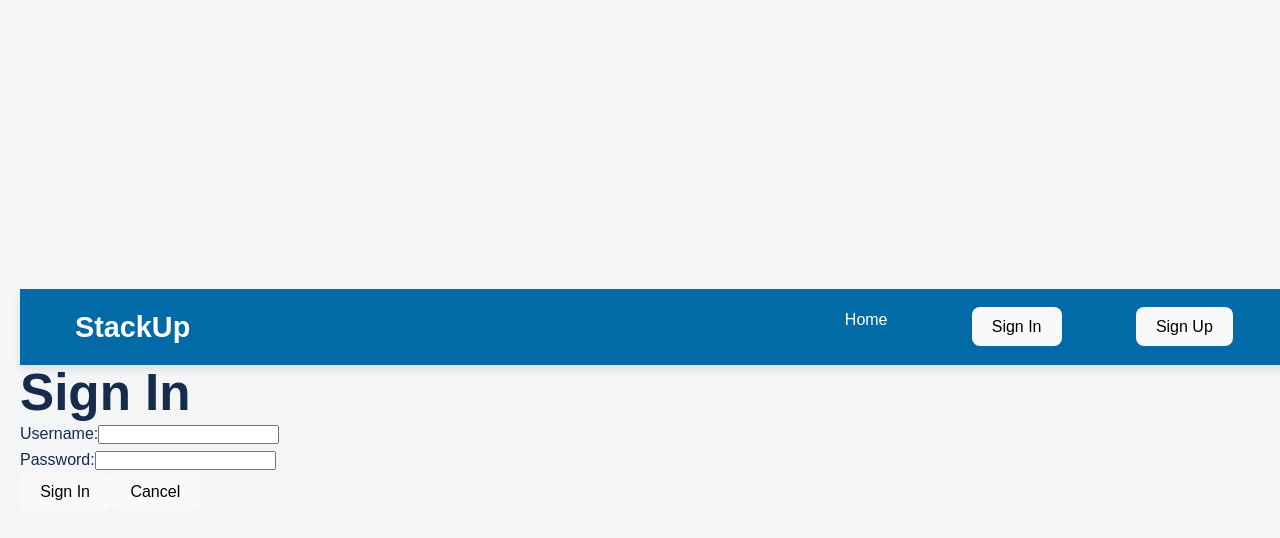
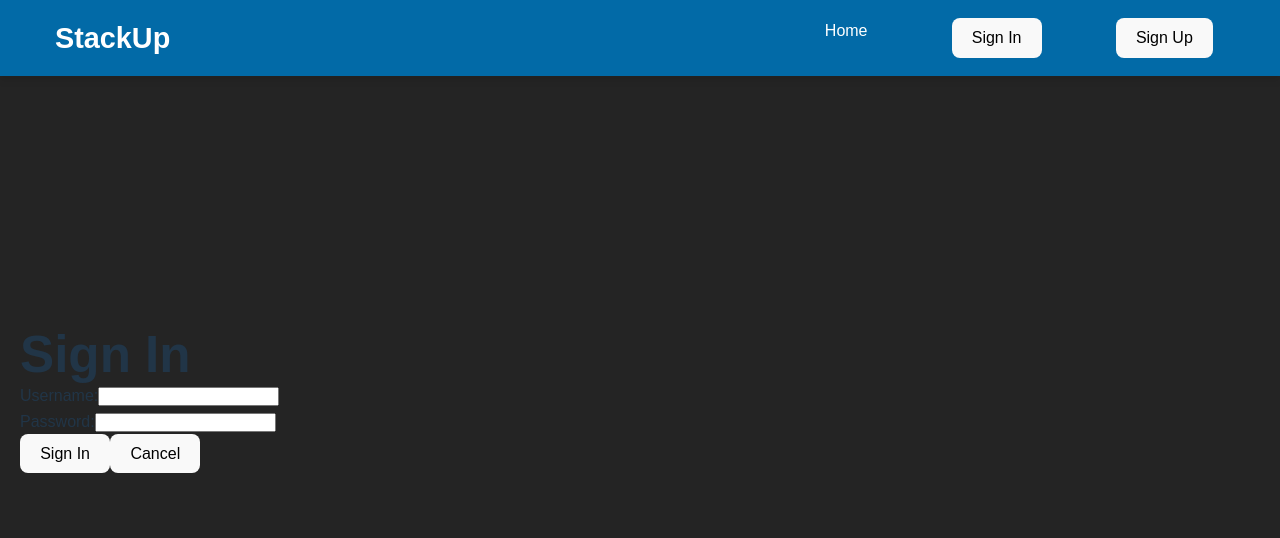
Before and after one commit to Sage-Nwanne/StackUp-frontend, a React (Vite) app: page /sign-in in a window 1280 px wide. Shown: the top 538 px of the page. Built offline with nearby package versions, Linux system fonts and the light colour scheme; no server answers.

Commit message:
styling on BoardDetails

```diff
--- a/src/components/BoardDetails/BoardDetails.jsx
+++ b/src/components/BoardDetails/BoardDetails.jsx
@@ -35,7 +35,9 @@ const BoardDetails = () => {
   const handleMoveCard = async (cardId, newListId) => {
     try {
       // Find the current list of the card to be moved
-            const currentList = lists.find((list) => list.cards.some((card) => card._id === cardId));
+      const currentList = lists.find((list) =>
+        list.cards.some((card) => card._id === cardId)
+      );
 
       // If the card is already in the new list, do nothing
       if (currentList && currentList._id === newListId) {
@@ -90,7 +92,9 @@ const BoardDetails = () => {
     try {
       const updatedList = await update(boardId, listId, editedListName);
       setLists((prevList) =>
-                prevList.map((list) => (list._id === listId ? { ...list, name: updatedList.name } : list))
+        prevList.map((list) =>
+          list._id === listId ? { ...list, name: updatedList.name } : list
+        )
       );
       setEditListId(null);
     } catch (error) {
@@ -130,13 +134,19 @@ const BoardDetails = () => {
   if (!board) return <div>Loading board details...</div>;
   return (
     <div>
+      <div className="board-title">
         <h2>{board.name}</h2>
 
         <button onClick={handleAddList}>Add List</button>
+      </div>
       <div className="board-container" style={{ display: "flex", gap: "20px" }}>
         {lists.length > 0 ? (
           lists.map((list) => (
-                        <div key={list._id} className="list-container" style={{ width: "250px" }}>
+            <div
+              key={list._id}
+              className="list-container"
+              style={{ width: "250px" }}
+            >
               {editListId === list._id ? (
                 <div>
                   <input
@@ -150,15 +160,21 @@ const BoardDetails = () => {
                 </div>
               ) : (
                 <>
-                                    <h3 onClick={() => handleEditListClick(list._id, list.name)}>{list.name}</h3>
-                                    <button onClick={() => handleAddCard(list._id)}>Add Card </button>
+                  <h3 onClick={() => handleEditListClick(list._id, list.name)}>
+                    {list.name}
+                  </h3>
+                  <button onClick={() => handleAddCard(list._id)}>
+                    Add Card{" "}
+                  </button>
                 </>
               )}
 
               <List list={list} onMoveCard={handleMoveCard} />
 
               {/* Delete Button below the list */}
-                            <button onClick={() => handleDelete(list._id)}>Delete List</button>
+              <button onClick={() => handleDelete(list._id)}>
+                Delete List
+              </button>
             </div>
           ))
         ) : (
--- a/src/components/Landing/Landing.css
+++ b/src/components/Landing/Landing.css
@@ -84,8 +84,7 @@
 
 body {
   font-family: Arial, sans-serif;
-  background-color: #f4f5f7;
-  color: #172b4d;
+  background-color: #242424;
   line-height: 1.6;
   min-height: 100vh;
   padding: 20px;
@@ -114,6 +113,19 @@ body {
 }
 
 /* ====== Board Container ====== */
+.board-title {
+  margin: 0 1.5rem 0 1.5rem;
+}
+
+.board-container {
+  margin: 1.5rem;
+}
+
+.board-container p {
+  line-height: 250%;
+}
+
+
 .board {
   display: flex;
   gap: 20px;
@@ -122,10 +134,15 @@ body {
 }
 
 /* ====== List Styles ====== */
+.list-container {
+  margin: 1.5rem;
+}
+
 .list {
-  background: #ebecf0;
+  background: #393939;
   border-radius: 8px;
   padding: 10px;
+  margin: 0.7rem 0;
   min-width: 300px;
   box-shadow: 0 2px 4px rgba(0, 0, 0, 0.1);
   transition: transform 0.2s;
@@ -144,7 +161,7 @@ body {
 
 /* ====== Card Styles ====== */
 .card {
-  background: white;
+  background: #242424;
   padding: 15px;
   border-radius: 6px;
   box-shadow: 0 2px 4px rgba(0, 0, 0, 0.1);
@@ -161,7 +178,6 @@ body {
 /* ====== Button Styles ====== */
 .button {
   background: #5aac44;
-  color: white;
   border: none;
   padding: 10px 15px;
   border-radius: 4px;
--- a/src/components/NavBar/NavBar.css
+++ b/src/components/NavBar/NavBar.css
@@ -5,6 +5,10 @@
   width: 100vw;
   padding: 1rem 2rem;
   box-shadow: 0 4px 10px rgba(0, 0, 0, 0.1);
+  position: fixed;
+  top: 0;
+  left: 0;
+  z-index: 1000; /* Ensures navbar stays above other content */
 }
 
 /* Layout styling */
```
Lines whose indentation alone changed are shown as unchanged.
